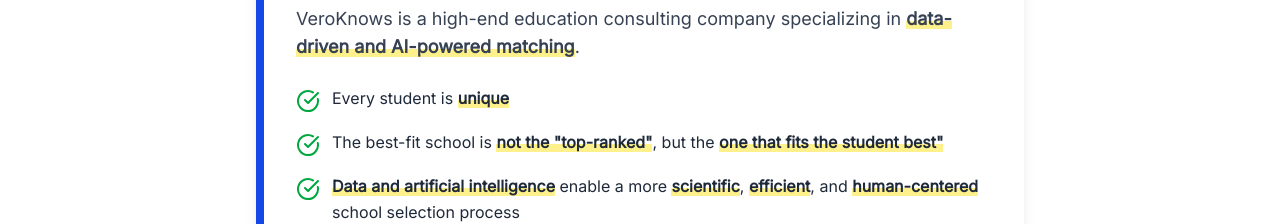
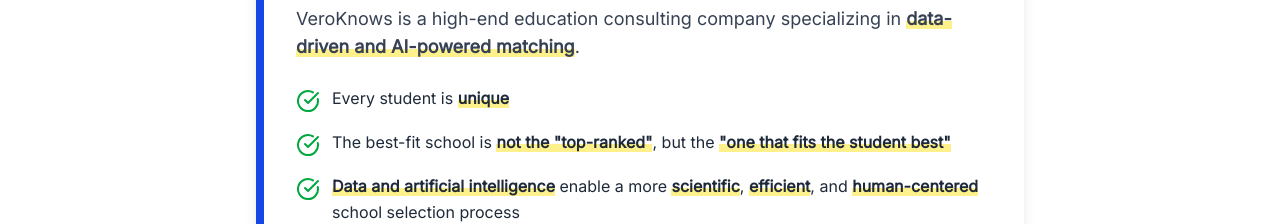
Before and after one commit to veroknows/home, a Next.js app: page /home in a window 1280 px wide. Shown: the part 820-1044 px from the top of the page. Built offline with nearby package versions, Linux system fonts and the light colour scheme.

Commit message:
Fix all JSX quote escaping for lint compliance

```diff
--- a/src/app/home/page.tsx
+++ b/src/app/home/page.tsx
@@ -35,7 +35,7 @@
             </li>
             <li className="flex items-start gap-3">
               <CheckCircle className="text-green-600 w-6 h-6 mt-1 flex-shrink-0" />
-              <span className="text-gray-800 text-base leading-relaxed">The best-fit school is <b className='highlight-yellow'>not the &quot;top-ranked&quot;</b>, but the <b className='highlight-yellow'>one that fits the student best&quot;</b></span>
+              <span className="text-gray-800 text-base leading-relaxed">The best-fit school is <b className='highlight-yellow'>not the &quot;top-ranked&quot;</b>, but the <b className='highlight-yellow'>&quot;one that fits the student best&quot;</b></span>
             </li>
             <li className="flex items-start gap-3">
               <CheckCircle className="text-green-600 w-6 h-6 mt-1 flex-shrink-0" />
```
